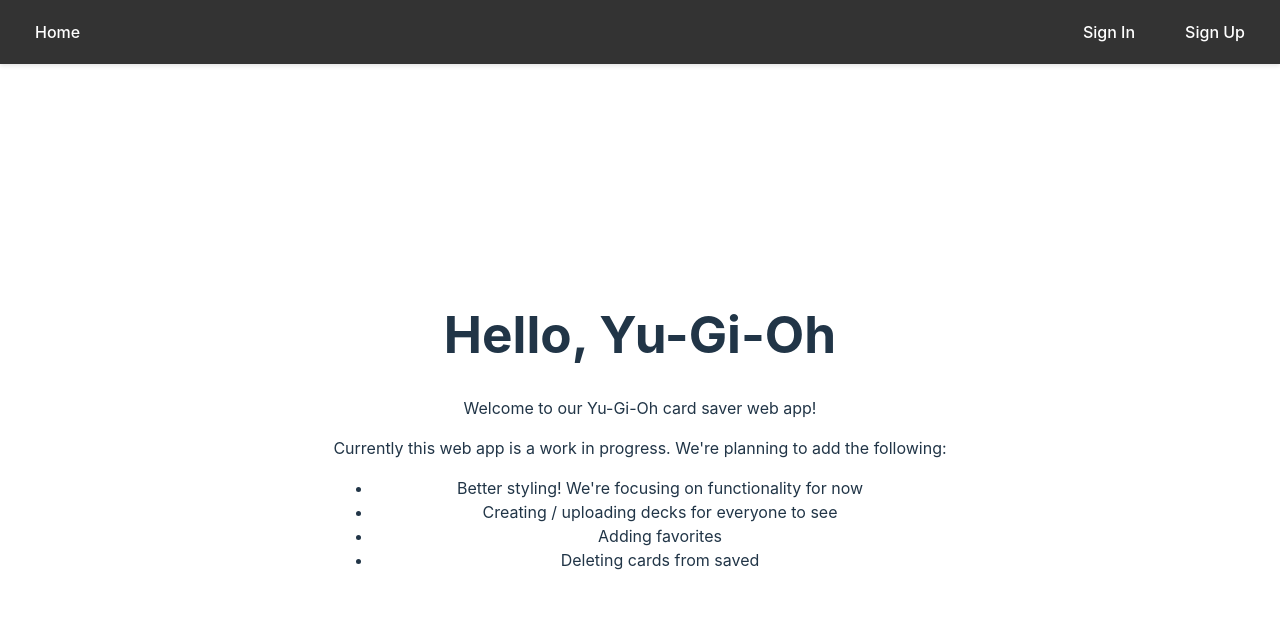
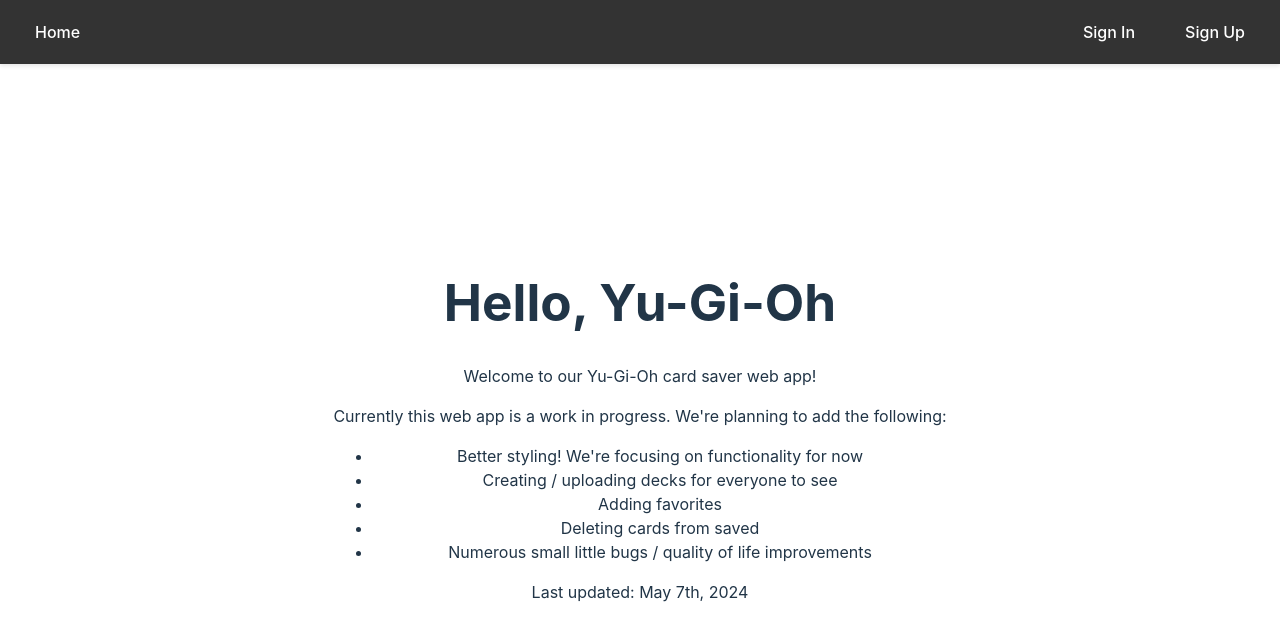
Before and after one commit to JoseG777/FE_YGH, a Vue app: page / in a window 1280 px wide. Shown: the top 640 px of the page. Built offline with nearby package versions, Linux system fonts and the light colour scheme; no server answers.

Commit message:
home page updated

```diff
--- a/src/views/HomePage.vue
+++ b/src/views/HomePage.vue
@@ -8,7 +8,9 @@
       <li> Creating / uploading decks for everyone to see </li>
       <li> Adding favorites </li>
       <li> Deleting cards from saved </li>
+      <li> Numerous small little bugs / quality of life improvements </li>
     </ul>
+    <p> Last updated: May 7th, 2024 </p>
   </div>
 </template>
 
```
